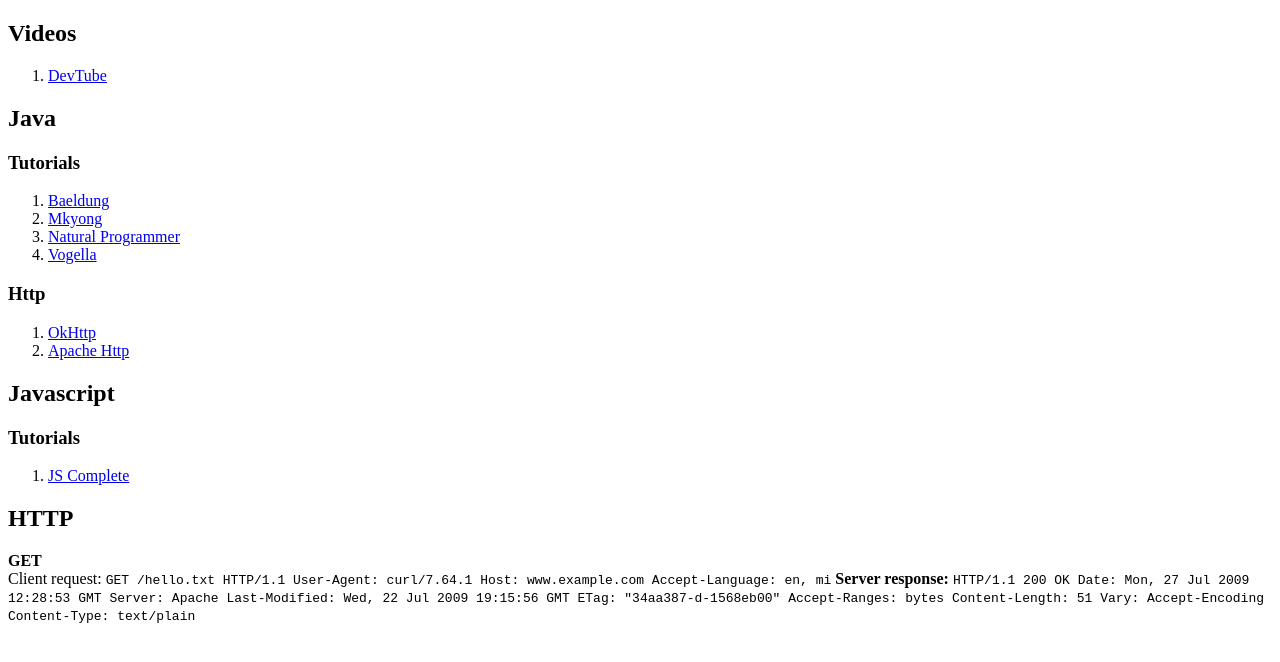
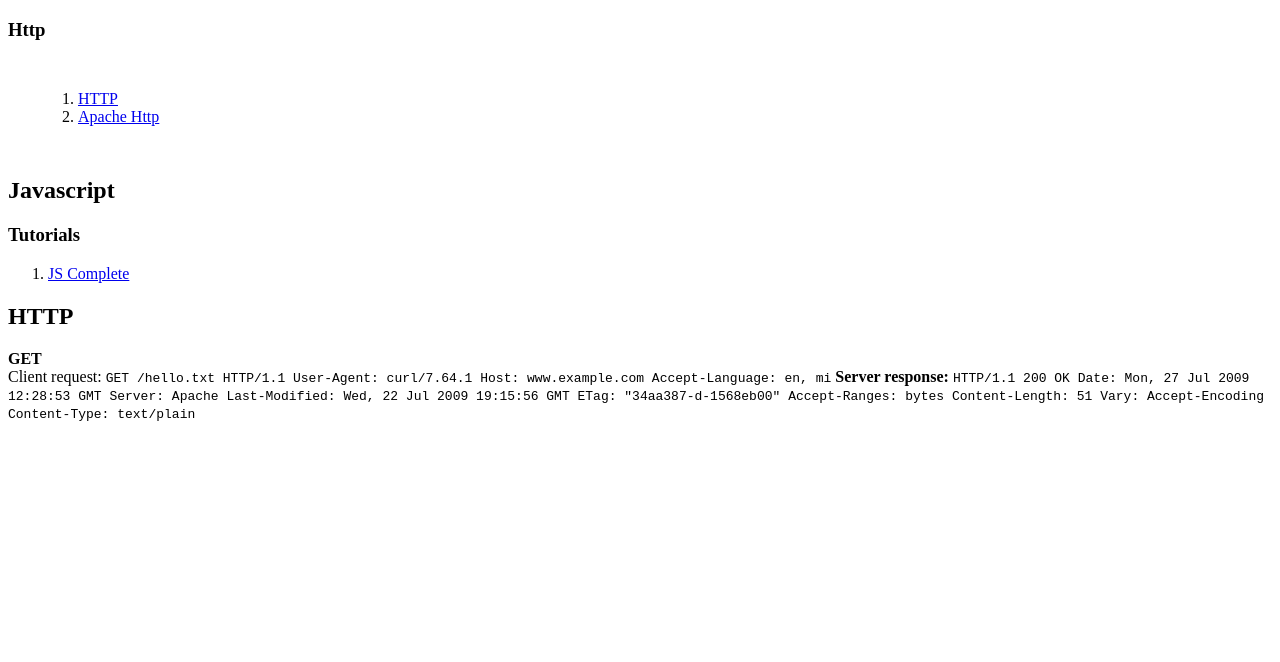
Before and after one commit to ahndmal/ahndmal.github.io, a plain HTML site: page index.html in a window 1280 px wide. Drawn offline with Linux system fonts and the light colour scheme.

Commit message:
Update index.html

```diff
--- a/index.html
+++ b/index.html
@@ -2,30 +2,19 @@
 <html>
   <head>
     <title>Links</title>
+    <style>
+      .root {
+       margin: 15px;
+        padding: 15px;
+      }
+    </style>
   </head>
   <body>
     <div>
-      <h2>Videos</h2>
-      <ol>
-        <li><a href="https://dev.tube/">DevTube</a></li>
-      </ol>
-      <h2>Java</h2>
-
-      <h3>Tutorials</h3>
-
-      <ol>
-        <li><a href="https://www.baeldung.com/">Baeldung</a></li>
-        <li><a href="https://mkyong.com/">Mkyong</a></li>
-        <li>
-          <a href="https://www.naturalprogrammer.com/">Natural Programmer</a>
-        </li>
-        <li><a href="https://www.vogella.com/tutorials/">Vogella</a></li>
-      </ol>
-
       <h3>Http</h3>
-      <div>
+      <div class="root">
         <ol>
-          <li><a href="https://square.github.io/okhttp/">OkHttp</a></li>
+          <li><a href="/pages/http.html">HTTP</a></li>
           <li>
             <a href="https://hc.apache.org/httpcomponents-client-4.3.x/"
               >Apache Http</a
```
